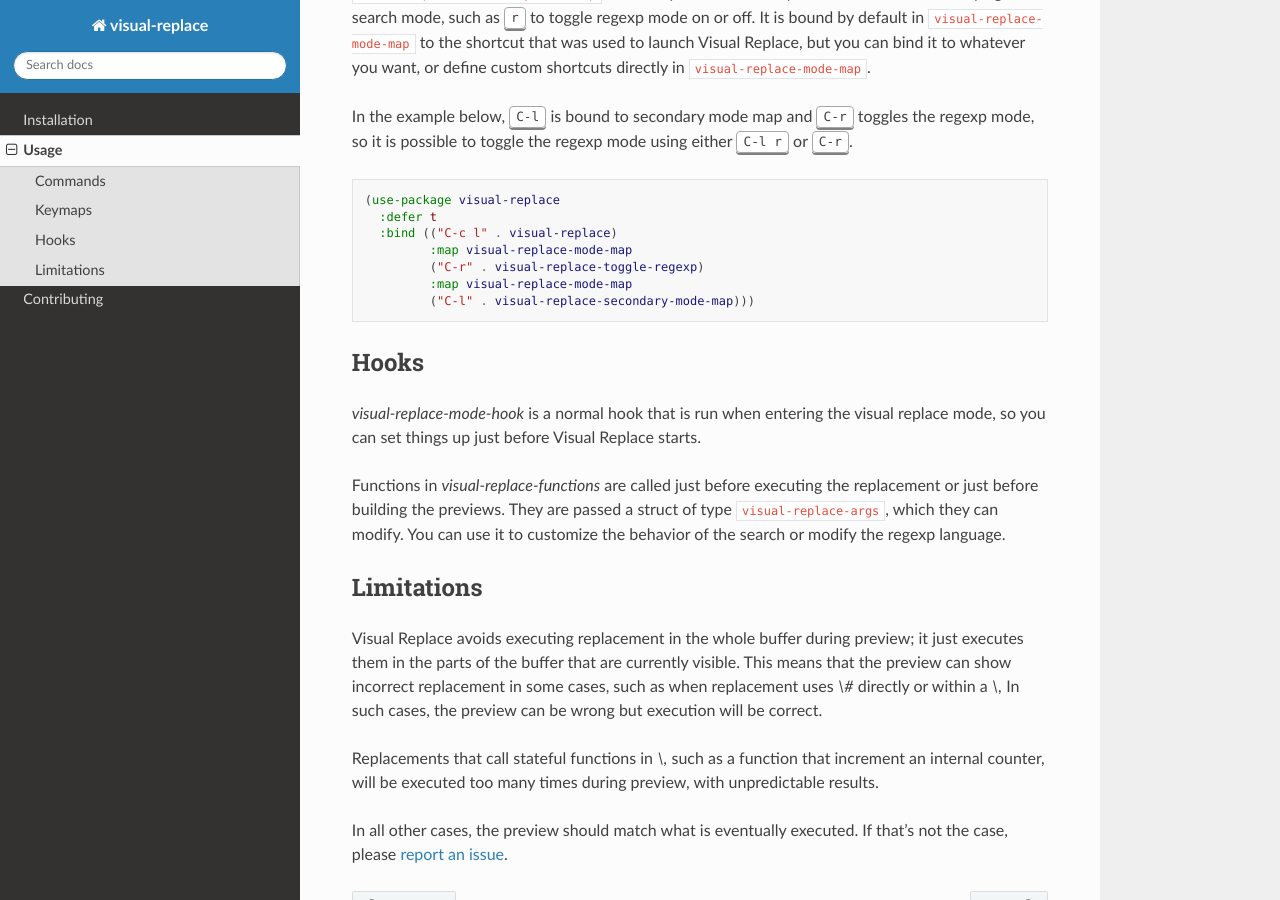
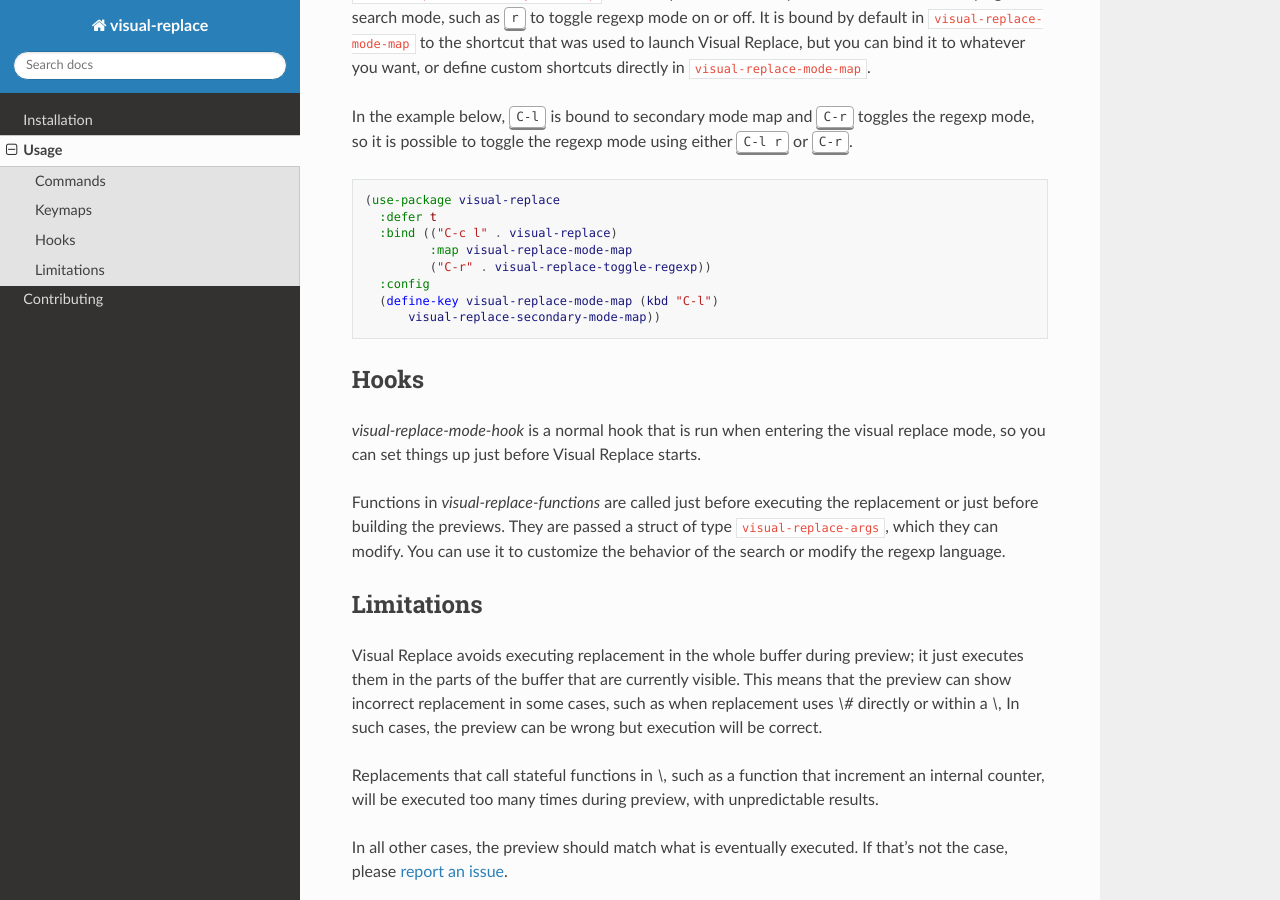
Before and after one commit to szermatt/visual-replace, a Sphinx documentation site: the page built from docs/source/usage.rst, in a window 1280 px wide and 900 px high, scrolled down 3120 px. Built offline with Sphinx 7.4.7 and the Read the Docs theme 3.1.0, drawn with Linux system fonts in a browser that asks for light colours.

Commit message:
docs: Fix example that binds to secondary-mode-map.

```diff
--- a/docs/source/usage.rst
+++ b/docs/source/usage.rst
@@ -180,10 +180,10 @@ regexp mode using either :kbd:`C-l r` or :kbd:`C-r`.
     :defer t
     :bind (("C-c l" . visual-replace)
            :map visual-replace-mode-map
-           ("C-r" . visual-replace-toggle-regexp)
-           :map visual-replace-mode-map
-           ("C-l" . visual-replace-secondary-mode-map)))
-
+           ("C-r" . visual-replace-toggle-regexp))
+    :config
+    (define-key visual-replace-mode-map (kbd "C-l")
+        visual-replace-secondary-mode-map))
 
 Hooks
 -----
```
